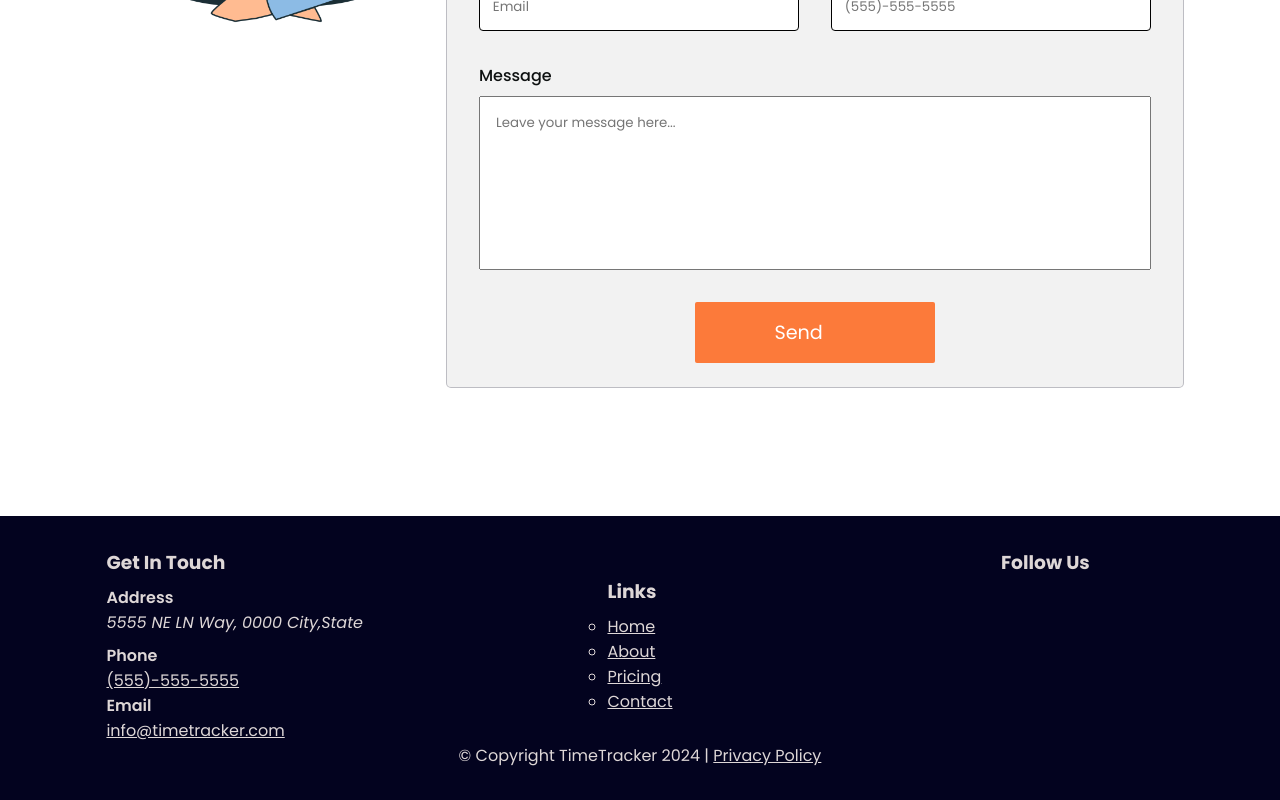
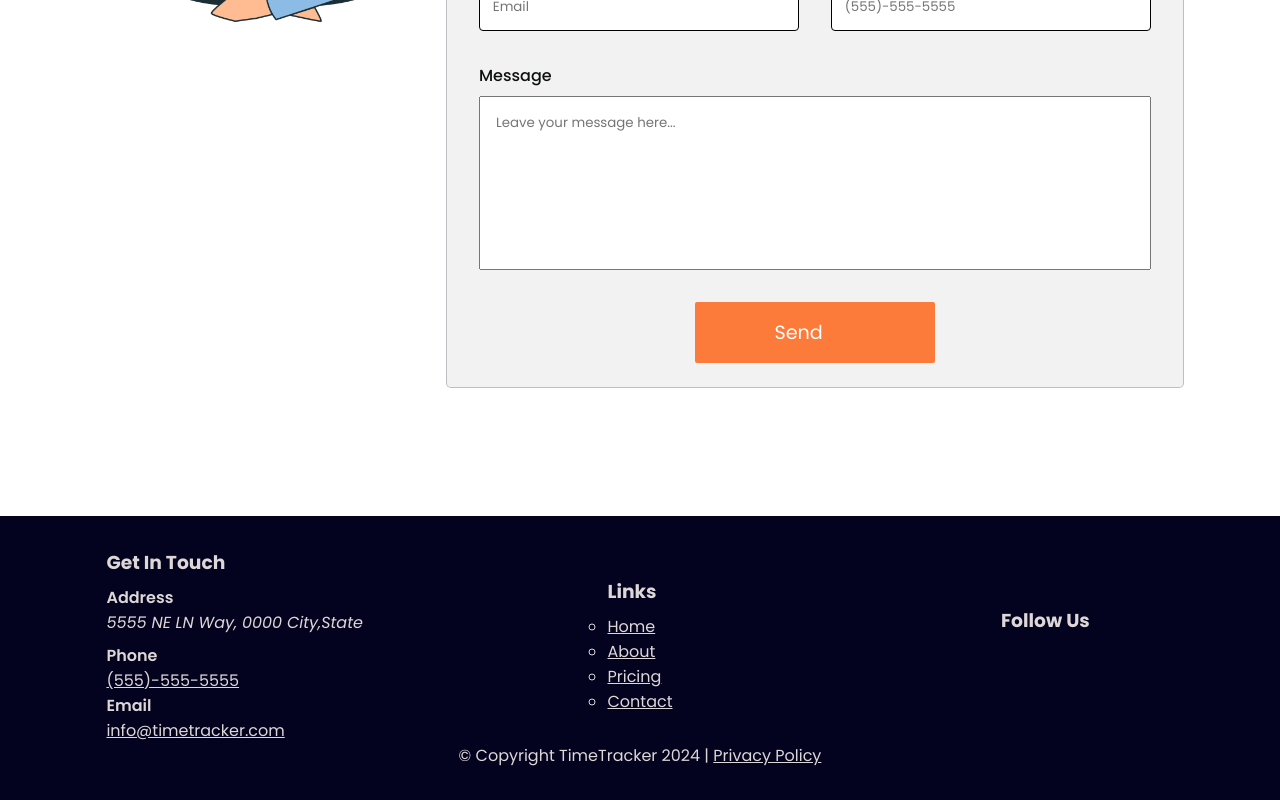
Before and after one commit to chenderson17/TimeTracker, a React (Create React App) app in the folder timetrackerwebapp/: page / in a window 1280 px wide. Shown: the part 3221-4021 px from the top of the page. Built offline with nearby package versions, Linux system fonts and the light colour scheme; some icons are missing.

Commit message:
Changed the hover buttons to be a darker shade of orange

```diff
--- a/timetrackerwebapp/src/Components/Footer.css
+++ b/timetrackerwebapp/src/Components/Footer.css
@@ -20,6 +20,7 @@
   justify-content: center;
   align-items: center;
 }
+
 .footer-contact-subheader{
  font-weight: 600;
 }
@@ -46,10 +47,9 @@
  grid-column-start: 3;
  grid-row-start: 1;
  display: flex;
- justify-content: start;
+ justify-content: center;
  align-items: center;
  flex-direction: column;
-
 }
 .copyright{
  grid-column-start: 2;
--- a/timetrackerwebapp/src/Components/Footer.js
+++ b/timetrackerwebapp/src/Components/Footer.js
@@ -19,7 +19,7 @@ export default function Footer(){
 
   </div>
   <div className="footer-socials">
-    <div>
+    <div className="footer-socials-container">
     <h3>Follow Us</h3>
     </div>
     <div>
--- a/timetrackerwebapp/src/Components/Header.css
+++ b/timetrackerwebapp/src/Components/Header.css
@@ -52,7 +52,7 @@ header a {
 
 }
 .header-btns:hover{
- background-color:rgba(255, 85, 0, 0.671);
+ background-color:rgb(245, 121, 59);
  color: rgb(255,255,255);
  font-size: 800;
 }
--- a/timetrackerwebapp/src/Components/Landing.css
+++ b/timetrackerwebapp/src/Components/Landing.css
@@ -22,5 +22,5 @@
 }
 .bold{
   font-weight: 600;
- color:rgba(255, 85, 0, 0.671);
+  color:rgba(255, 85, 0, 0.671);
 }
```
